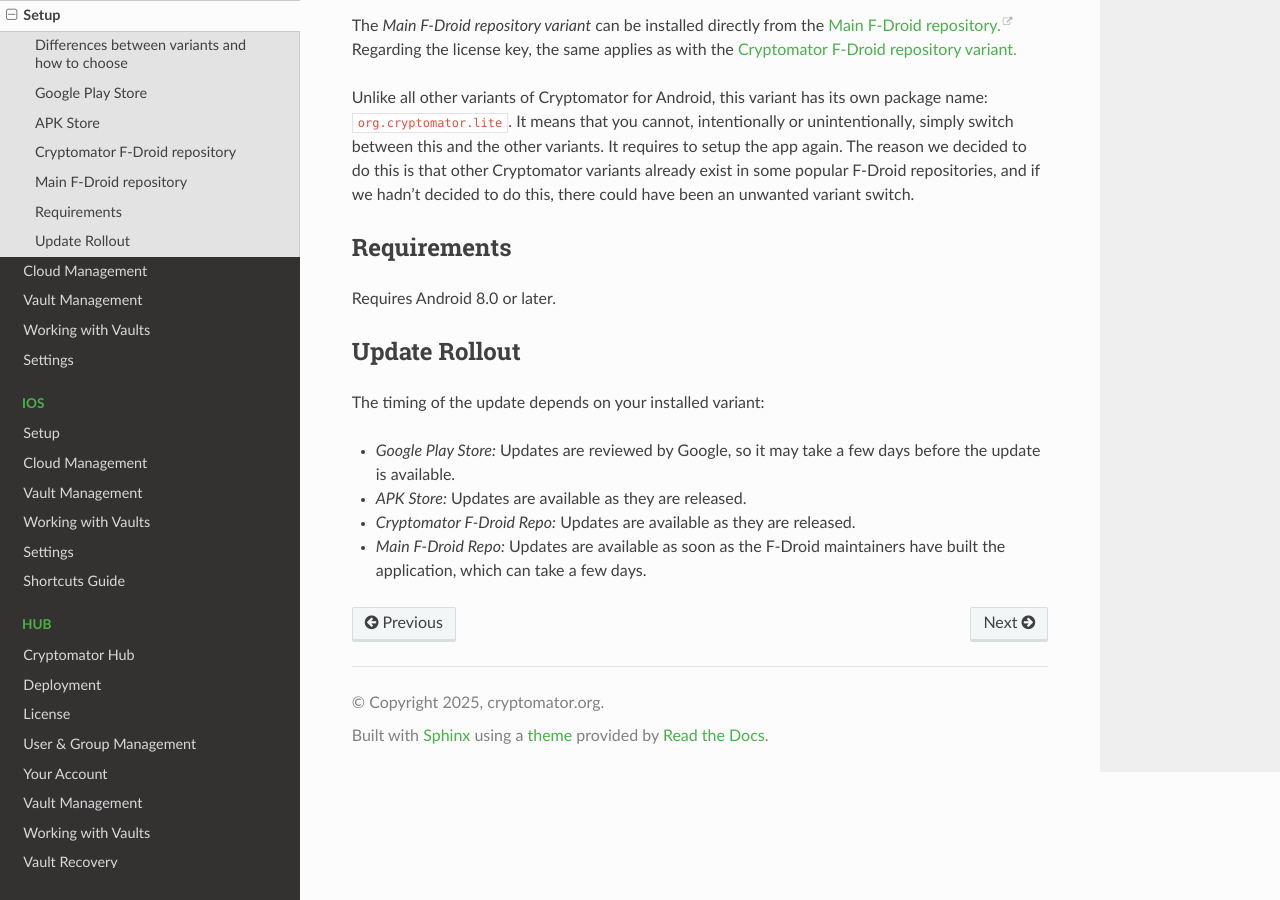
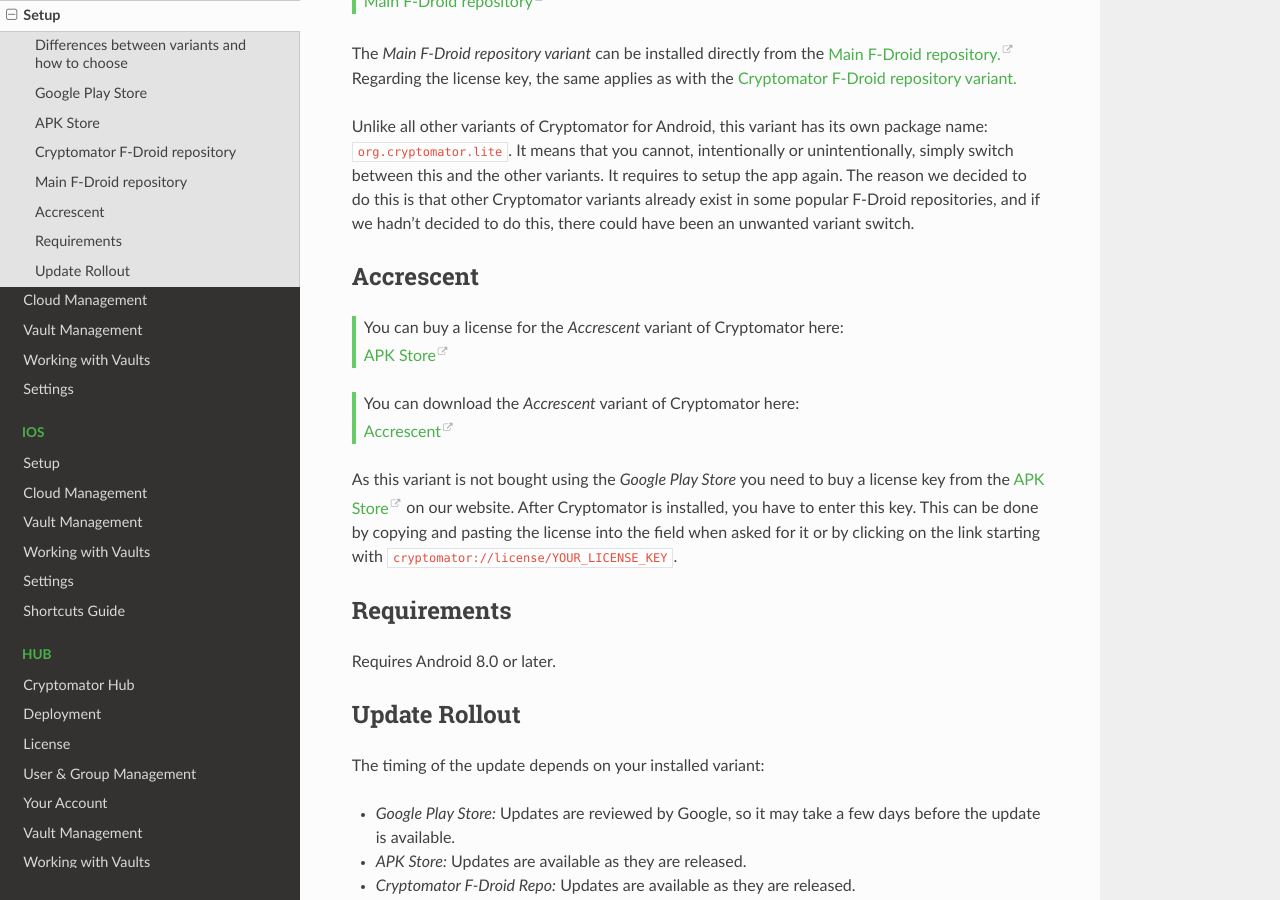
Before and after one commit to cryptomator/docs, a Sphinx documentation site: the page built from source/android/setup.rst, in a window 1280 px wide and 900 px high, scrolled down 2986 px. Built offline with Sphinx 7.4.7 and the Read the Docs theme 3.1.0, drawn with Linux system fonts in a browser that asks for light colours; some of the changed text lies outside the part shown.

Commit message:
Add Accrescent

```diff
--- a/source/_static/csv/natively-supported-clouds.csv
+++ b/source/_static/csv/natively-supported-clouds.csv
@@ -1,6 +1,6 @@
 "Cloud Service","Android [#playstore-recommendation]_","iOS"
 "Dropbox","✅ [#except-f-droid-main]_","✅"
-"Google Drive","✅ [#except-f-droid-main]_ [#except-f-droid-cryptomator]_","✅"
+"Google Drive","✅ [#except-f-droid-main]_ [#except-f-droid-cryptomator]_ [#except-accrescent]_","✅"
 "OneDrive","✅ [#except-f-droid-main]_","✅"
 "pCloud","✅ [#except-f-droid-main]_","✅"
 "S3","✅","✅"
--- a/source/android/setup.rst
+++ b/source/android/setup.rst
@@ -7,6 +7,7 @@
 * `APK Store`_
 * `Cryptomator F-Droid repository`_
 * `Main F-Droid repository`_
+* `Accrescent`_
 
 No matter which variant of the app you choose: The key functionality of Cryptomator stays the same.
 
@@ -31,7 +32,7 @@
   Additionally the *Main F-Droid repo variant* **doesn't** support **any** Cloud Services that require an API key.
 | Both can be downloaded from their corresponding F-Droid repository and require a license which can be obtained via
   `our website. <APK Store_>`_
-| The *APK Store* and *F-Droid variants* of Cryptomator were created to serve users who do not have the *Google Play Store* installed
+| The *APK Store*, *F-Droid variants* and *Accrescent* of Cryptomator were created to serve users who do not have the *Google Play Store* installed
   on their Android device or do not want their purchases to go through Google.
 
 .. note::
@@ -109,6 +110,21 @@
 
 Unlike all other variants of Cryptomator for Android, this variant has its own package name: ``org.cryptomator.lite``. It means that you cannot, intentionally or unintentionally, simply switch between this and the other variants. It requires to setup the app again. The reason we decided to do this is that other Cryptomator variants already exist in some popular F-Droid repositories, and if we hadn't decided to do this, there could have been an unwanted variant switch.
 
+.. _android/setup/accrescent:
+
+Accrescent
+----------
+
+.. highlights::
+    | You can buy a license for the *Accrescent* variant of Cryptomator here:
+    | `APK Store`_
+
+.. highlights::
+    | You can download the *Accrescent* variant of Cryptomator here:
+    | `Accrescent`_
+
+As this variant is not bought using the *Google Play Store* you need to buy a license key from the `APK Store`_ on our website. After Cryptomator is installed, you have to enter this key. This can be done by copying and pasting the license into the field when asked for it or by clicking on the link starting with ``cryptomator://license/YOUR_LICENSE_KEY``.
+
 .. _android/setup/requirements:
 
 Requirements
@@ -132,6 +148,7 @@
 .. _`APK Store`: https://cryptomator.org/android/
 .. _`Cryptomator F-Droid repository`: https://static.cryptomator.org/android/fdroid/repo?fingerprint=F7C3EC3B0D588D3CB52983E9EB1A7421C93D4339A286398E71D7B651E8D8ECDD
 .. _`Main F-Droid repository`: https://f-droid.org/en/packages/org.cryptomator.lite
+.. _`Accrescent`: https://accrescent.app/app/org.cryptomator
 
 .. |GooglePlayStoreVariant| replace:: **Google Play Store variant**
 .. _GooglePlayStoreVariant: `android/setup/google-playstore`_
--- a/source/misc/supported-cloud-services.rst
+++ b/source/misc/supported-cloud-services.rst
@@ -41,6 +41,8 @@
 .. [#except-f-droid-main] Not supported by the :ref:`Main F-Droid repo variant <android/setup/f-droid-main-repository>`
    because this Cloud Service requires an API key.
 .. [#except-f-droid-cryptomator] Not supported by the :ref:`Cryptomator F-Droid repo variant <android/setup/f-droid-repository>`
+   because this Cloud Service requires proprietary dependencies.
+.. [#except-accrescent] Not supported by the :ref:`Accrescent variant <android/setup/accrescent>`
    because this Cloud Service requires proprietary dependencies.
 .. [#note-app-spaces] Some Android and iOS apps integrate into the operating system's file manager with their own
    storage spaces to allow seamless access to their files via so called "File Providers." Cryptomator generally supports
```
